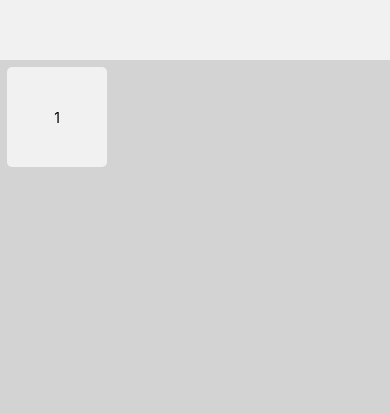
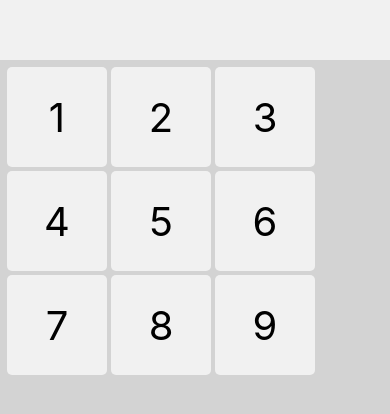
Before and after one commit to tjwnuk/Calculator, a React Native app: screen / in a window 390 px wide. Shown: the part 218-632 px from the top of the page. Built offline with nearby package versions, Linux system fonts and the light colour scheme.

Commit message:
digits in numpad

```diff
--- a/app/components/AppButton.js
+++ b/app/components/AppButton.js
@@ -8,7 +8,7 @@ function AppButton({ caption }) {
 
     return (
         <View style={styles.button}>
-            <Text>1</Text>
+            <Text style={styles.text}>{caption}</Text>
         </View>
     );
 }
@@ -24,7 +24,7 @@ const styles = StyleSheet.create({
         borderRadius: 5,
     },
     text: {
-        fontSize: 20,
+        fontSize: 40,
         color: colors.black,
     }
 })
--- a/app/components/Numpad.js
+++ b/app/components/Numpad.js
@@ -1,11 +1,32 @@
 import React from 'react';
-import { View, StyleSheet } from 'react-native';
+import { FlatList, View, StyleSheet } from 'react-native';
 import AppButton from './AppButton';
 
 function Numpad(props) {
+    const numbers = [
+        { caption: 1 },
+        { caption: 2 },
+        { caption: 3 },
+        { caption: 4 },
+        { caption: 5 },
+        { caption: 6 },
+        { caption: 7 },
+        { caption: 8 },
+        { caption: 9 },
+    ]
+
     return (
         <View style={styles.container}>
-            <AppButton></AppButton>
+            <FlatList
+                data={numbers}
+                contentContainerStyle={{ flexDirection: "row", flexWrap: "wrap" }}
+                renderItem={({ item }) => {
+                    return (
+                        <AppButton caption={item.caption} />
+                    )
+                }}
+            />
+
         </View>
     );
 }
@@ -15,6 +36,8 @@ const styles = StyleSheet.create({
         flex: 1,
         justifyContent: 'flex-start',
         alignItems: 'flex-start',
+        flexDirection: 'row',
+        flexWrap: 'wrap'
     }
 })
 
```
